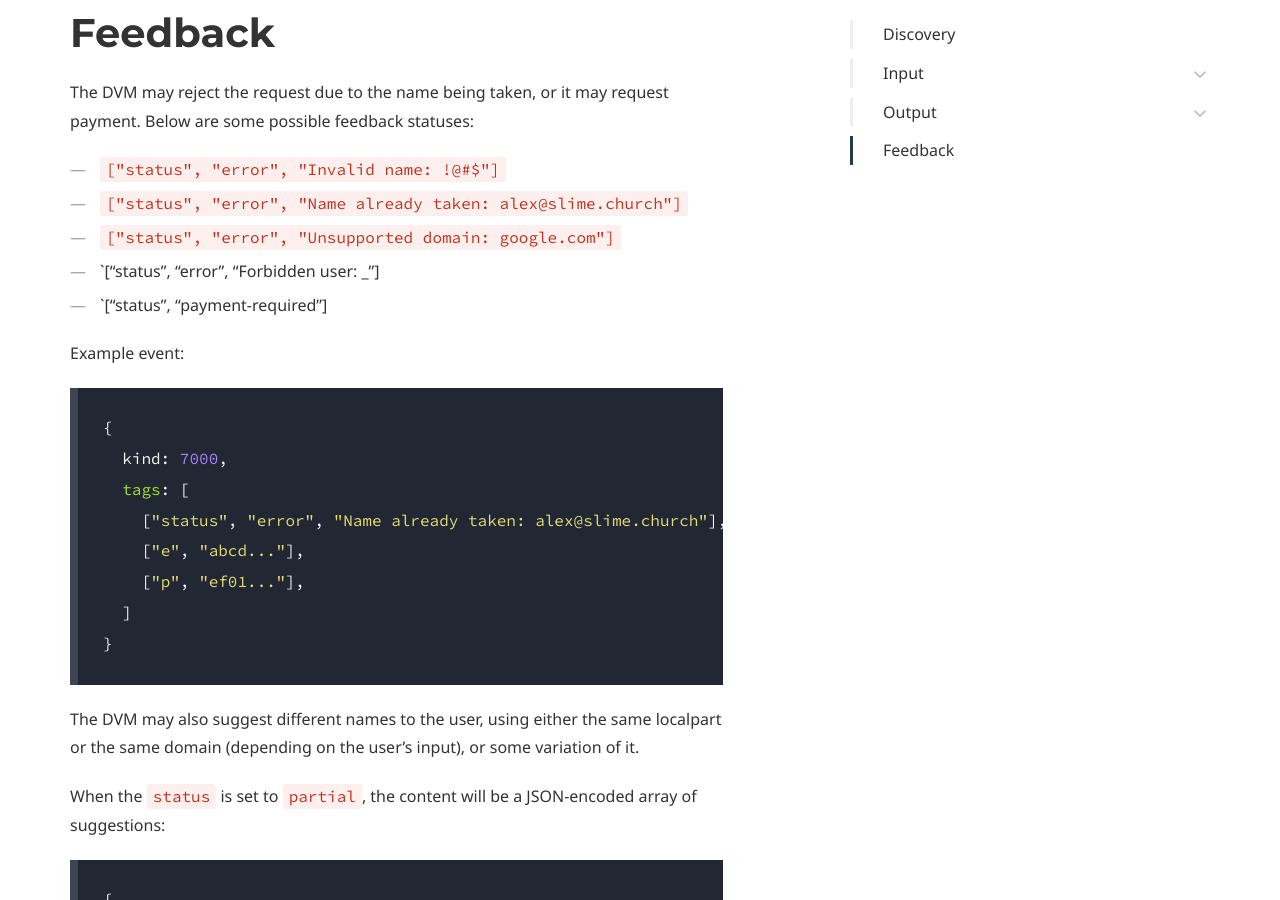
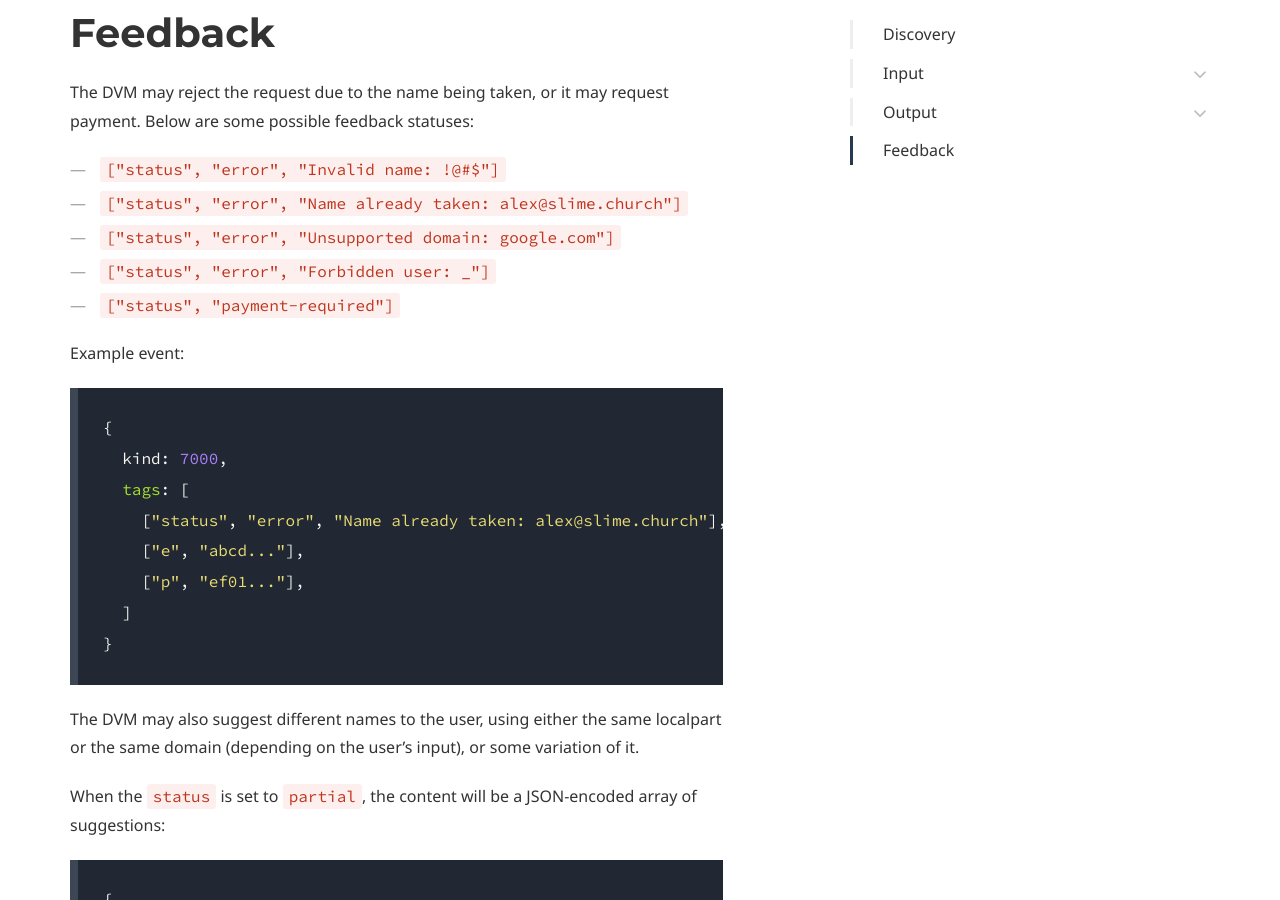
Before and after one commit to nostr-protocol/data-vending-machines, a Jekyll site: the page built from kinds/5950.md, in a window 1280 px wide and 900 px high, scrolled down 3330 px. Built offline with Jekyll 4.4.1, drawn with Linux system fonts in a browser that asks for light colours; some web fonts are replaced.

```diff
--- a/kinds/5950.md
+++ b/kinds/5950.md
@@ -91,8 +91,8 @@ Below are some possible feedback statuses:
 - `["status", "error", "Invalid name: !@#$"]`
 - `["status", "error", "Name already taken: alex@slime.church"]`
 - `["status", "error", "Unsupported domain: google.com"]`
-- `["status", "error", "Forbidden user: _"]
-- `["status", "payment-required"]
+- `["status", "error", "Forbidden user: _"]`
+- `["status", "payment-required"]`
 
 Example event:
 
```
